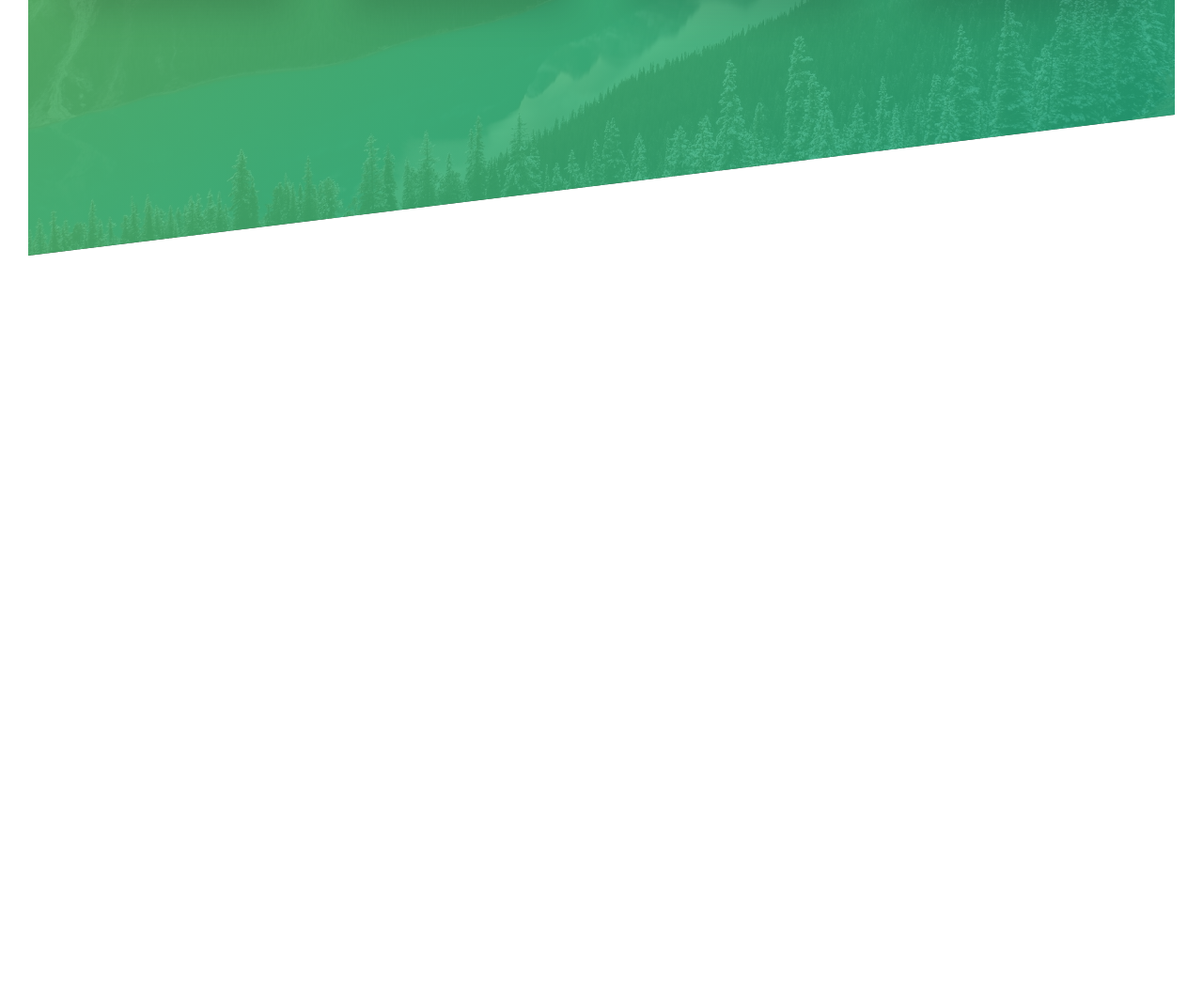
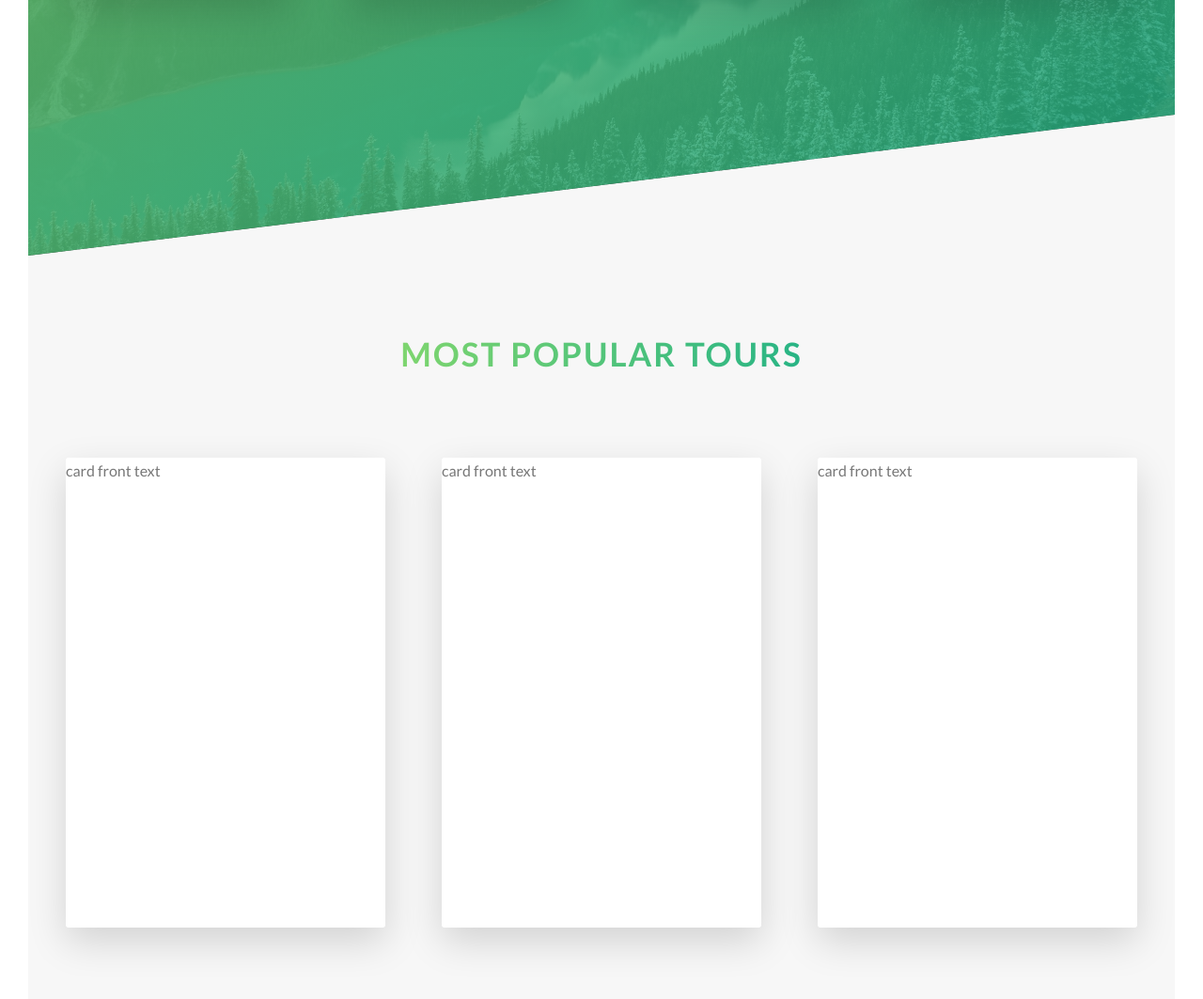
Before and after one commit to Mitso-ksr/natours, a website: page index.html in a window 1280 px wide. Shown: the part 2012-3075 px from the top of the page at 94% size. Before the commit the page ends 2284 px from the top, so only its background shows below. Drawn offline with Linux system fonts and the light colour scheme.

Commit message:
creating card components

```diff
--- a/index.html
+++ b/index.html
@@ -149,6 +149,37 @@
         </div>
       </div>
     </section>
+    <section class="section-tours">
+      <div class="u-center-text u-margin-bottom-big">
+        <h2 class="heading-secondary">Most popular tours</h2>
+      </div>
+      <div class="row">
+        <div class="col-1-of-3">
+          <div class="card">
+            <div class="card__side card__side--front">card front text</div>
+            <div class="card__side card__side--back card__side--back-1">
+              back side
+            </div>
+          </div>
+        </div>
+        <div class="col-1-of-3">
+          <div class="card">
+            <div class="card__side card__side--front">card front text</div>
+            <div class="card__side card__side--back card__side--back-2">
+              back side
+            </div>
+          </div>
+        </div>
+        <div class="col-1-of-3">
+          <div class="card">
+            <div class="card__side card__side--front">card front text</div>
+            <div class="card__side card__side--back card__side--back-3">
+              back side
+            </div>
+          </div>
+        </div>
+      </div>
+    </section>
     <!--
       <section class="grid-test">
         <div class="row">
--- a/sass/abstracts/_variables.scss
+++ b/sass/abstracts/_variables.scss
@@ -2,6 +2,12 @@
 $color-primary: #55c57a;
 $color-primary-light: #7ed56f;
 $color-primary-dark: #28b485;
+
+$color-secondary-light: #ffb900;
+$color-secondary-dark: #ff7730;
+
+$color-tertiary-light: #2998ff;
+$color-tertiary-dark: #5643fa;
 
 $color-gray-light-1: #f7f7f7;
 
--- /dev/null
+++ b/sass/components/_card.scss
@@ -0,0 +1,40 @@
+.card {
+  perspective: 150rem;
+  position: relative;
+  height: 50rem;
+
+  &__side {
+    height: 50rem;
+    transition: all 0.8s ease;
+    position: absolute;
+    top: 0;
+    left: 0;
+    width: 100%;
+    backface-visibility: hidden;
+    border-radius: 3px;
+    box-shadow: 0 1.5rem 4rem rgba($color-black, 0.15);
+
+    &--front {
+      background-color: $color-white;
+    }
+
+    &--back {
+      transform: rotateY(180deg);
+
+      &-1 {
+        background-image: linear-gradient(
+          to right bottom,
+          $color-secondary-light,
+          $color-secondary-dark
+        );
+      }
+    }
+  }
+
+  &:hover &__side--front {
+    transform: rotateY(-180deg);
+  }
+  &:hover &__side--back {
+    transform: rotateY(0deg);
+  }
+}
--- a/sass/main.scss
+++ b/sass/main.scss
@@ -15,3 +15,4 @@
 @import "components/button";
 @import "components/composition";
 @import "components/feature-box";
+@import "components/card";
--- a/sass/pages/_home.scss
+++ b/sass/pages/_home.scss
@@ -20,3 +20,9 @@
     transform: skewY(7deg);
   }
 }
+
+.section-tours {
+  background-color: $color-gray-light-1;
+  margin-top: -10rem;
+  padding: 25rem 0 50rem 0;
+}
```
Also changed, not shown: css/style.css.
